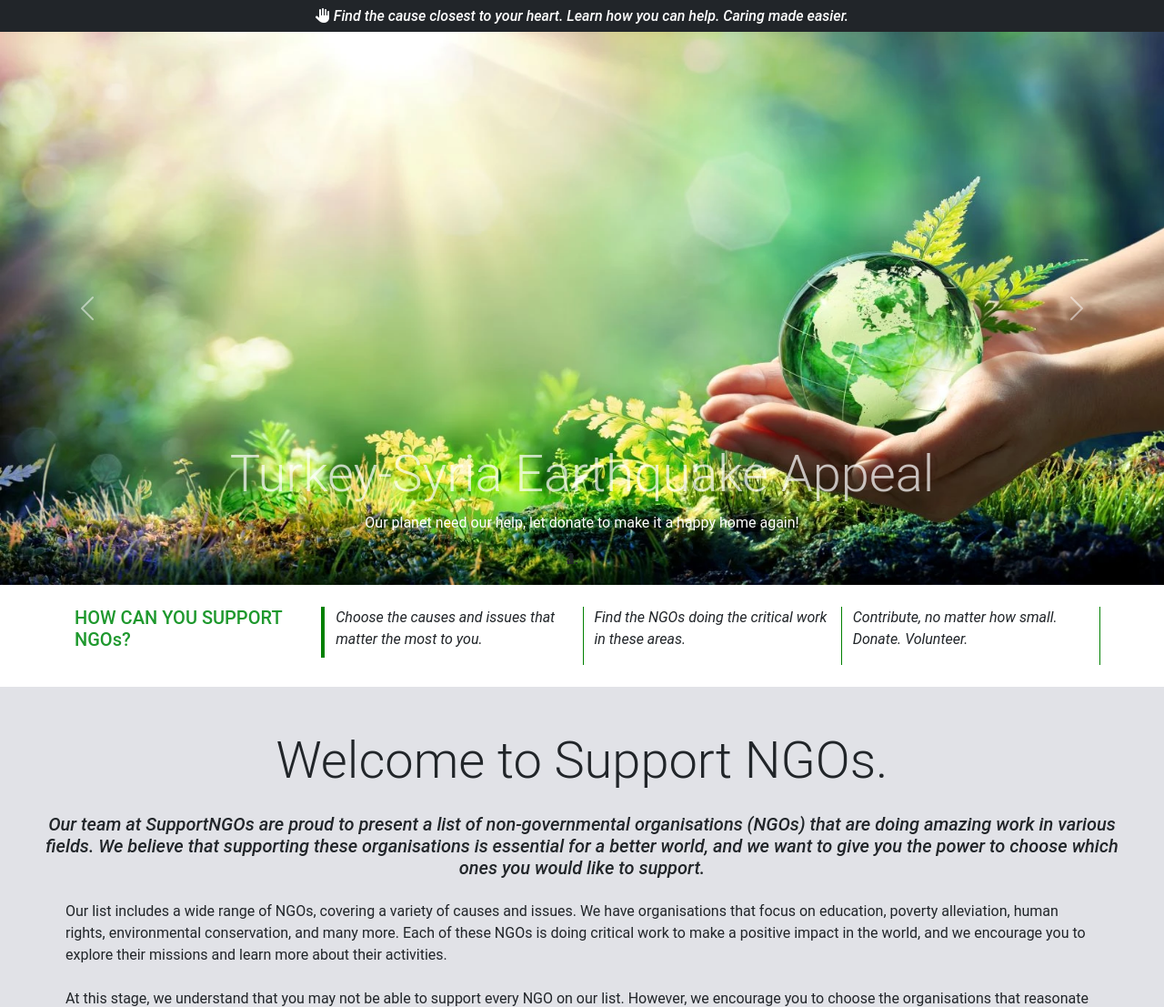
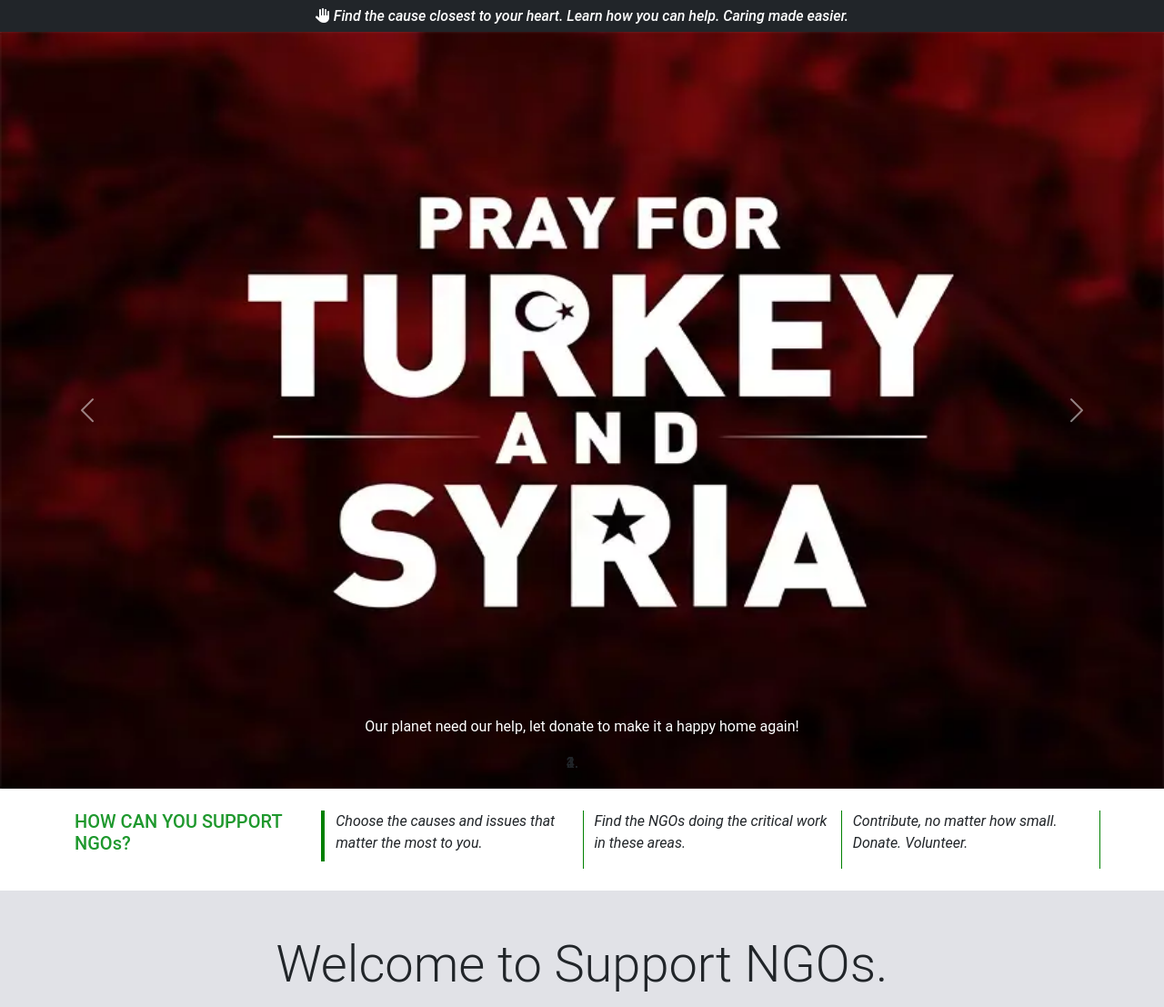
Before and after one commit to Lee-moran/emergency-code, a Django app: page / in a window 1280 px wide. Shown: the part 77-1184 px from the top of the page at 91% size. Run offline with Django 3.2, Linux system fonts and the light colour scheme; data comes from the database, SQL or seed files in the repository; parts of the project's set-up code (start-up, migrations or seed data) failed here and were passed over; some libraries are stand-ins or nearby versions.

```diff
--- a/home/templates/home/index.html
+++ b/home/templates/home/index.html
@@ -43,9 +43,8 @@
         </ol>
         <div class="carousel-inner">
             <div class="carousel-item active">
-                <img src="{% static 'images/care.webp' %}" class="d-block carousel-img w-100" alt="Syria-Turkey Earthquake appeal">
+                <img src="{% static 'images/turk&ysyt.webp' %}" class="d-block carousel-img w-100" alt="Syria-Turkey Earthquake appeal">
                 <div class="carousel-caption d-none d-md-block">
-                    <h2 class="display-4 text-red font-weight-bold">Turkey-Syria Earthquake Appeal</h2>
                     <p>Our planet need our help, let donate to make it a happy home again!</p>
                 </div>
             </div>
--- a/static/css/base.css
+++ b/static/css/base.css
@@ -233,7 +233,7 @@ a {
 
 /* -------------------------------- Home Page Hero Section Styling */
 .carousel-img {
-    height: 38rem;
+    height: 52rem;
 }
 
 .text-red {
```
Also changed, not shown: static/images/grow-plant (1).webp (deleted), static/images/turk&ysyt.webp (added).
